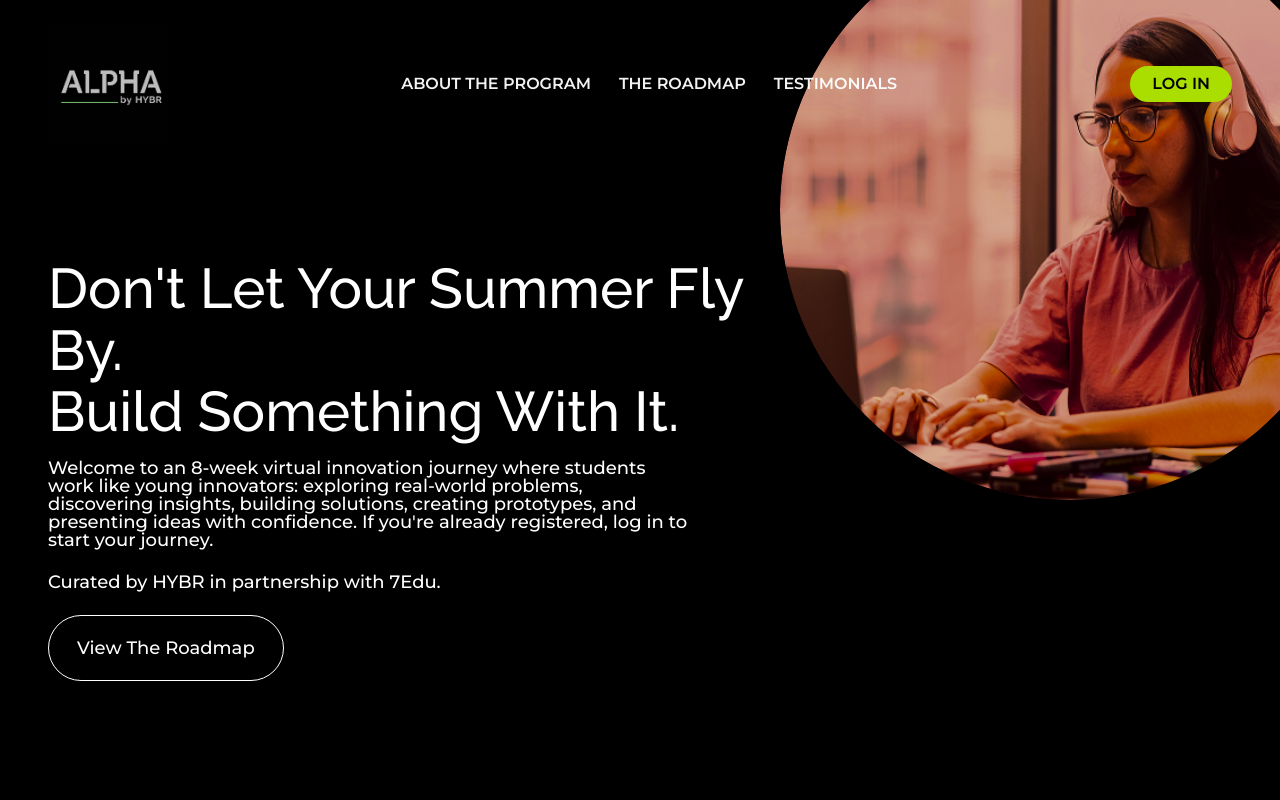
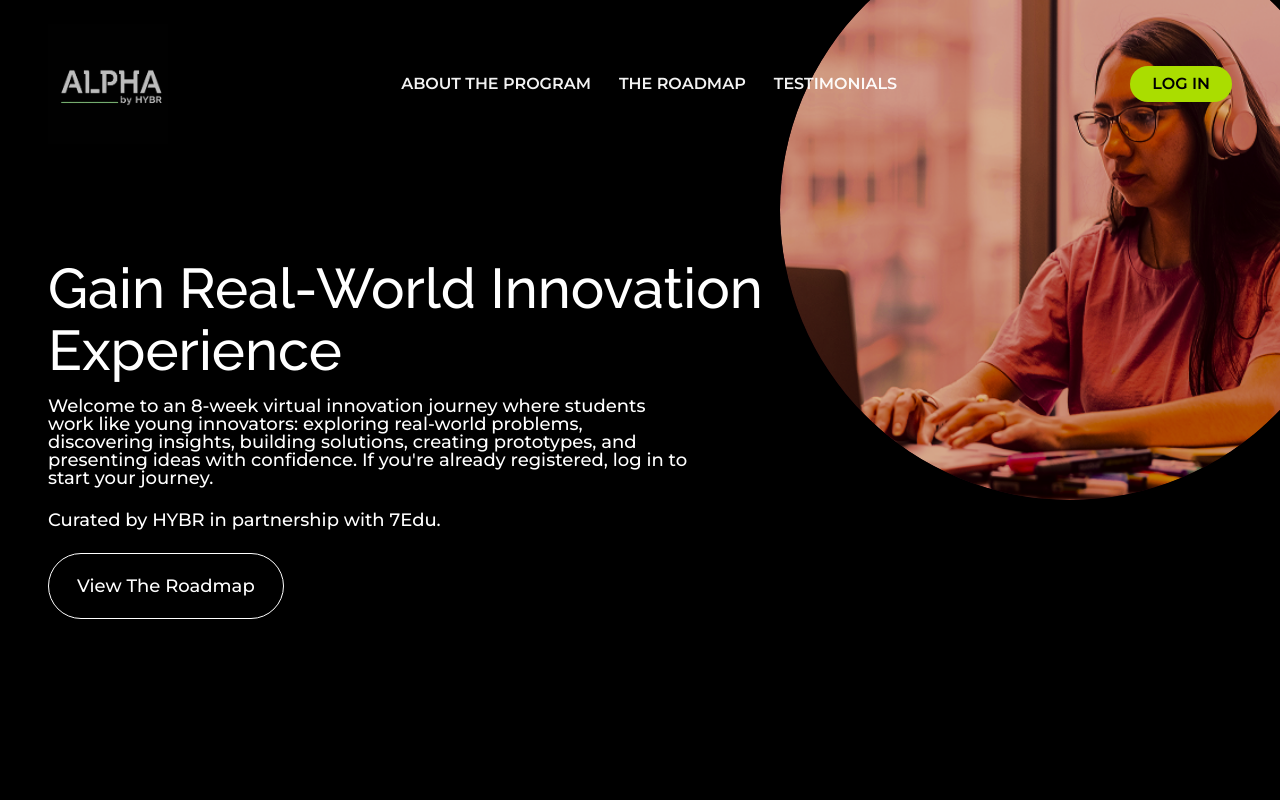
Before and after one commit to brite222/hybr, a React (Vite) app in the folder hybrrrr/: page / in a window 1280 px wide. Shown: the top 800 px of the page. Built offline with nearby package versions, Linux system fonts and the light colour scheme; no server answers.

Commit message:
update landing page

```diff
--- a/hybrrrr/src/App.jsx
+++ b/hybrrrr/src/App.jsx
@@ -221,9 +221,9 @@ function HomePage() {
 
         <div className="hero-content animate-fadeUp">
           <h1>
-            Don't Let Your Summer Fly By.
+           Gain Real-World Innovation
             <br />
-            Build Something With It.
+            Experience
           </h1>
           <p>
             Welcome to an 8-week virtual innovation journey where students work like young
```
